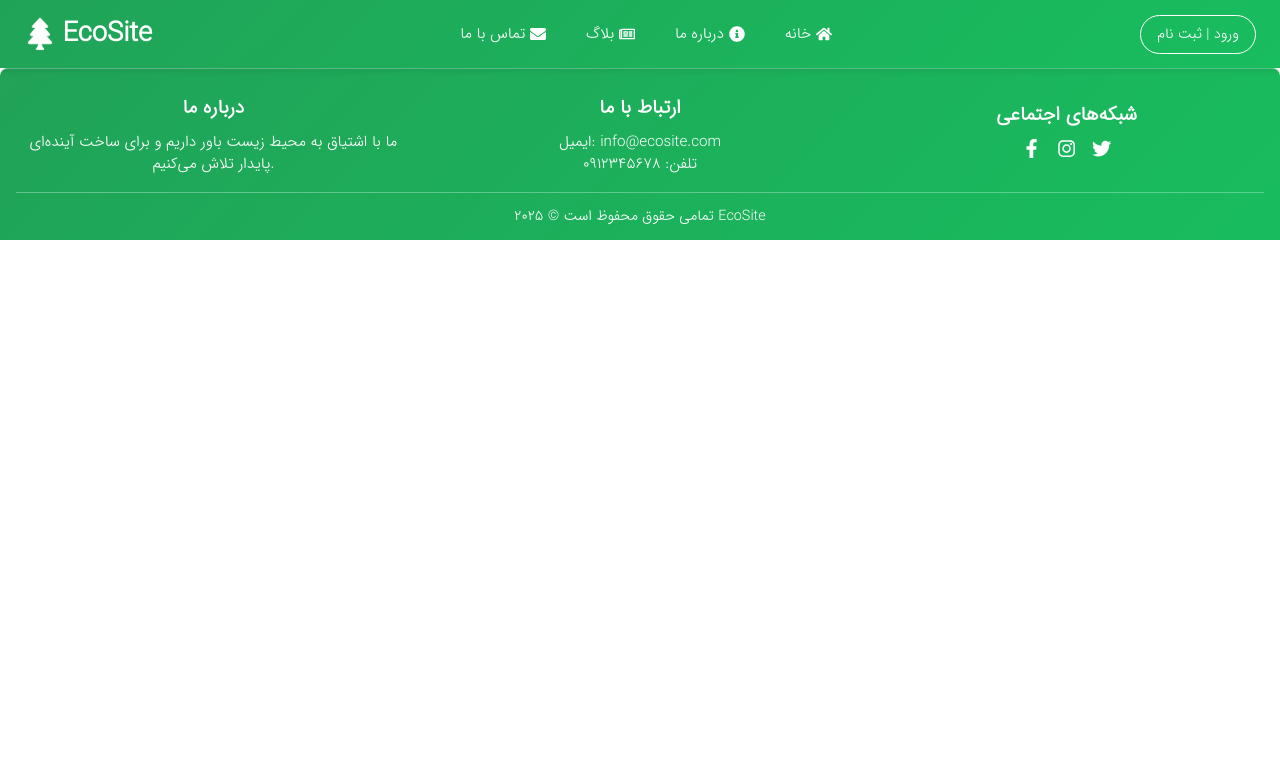
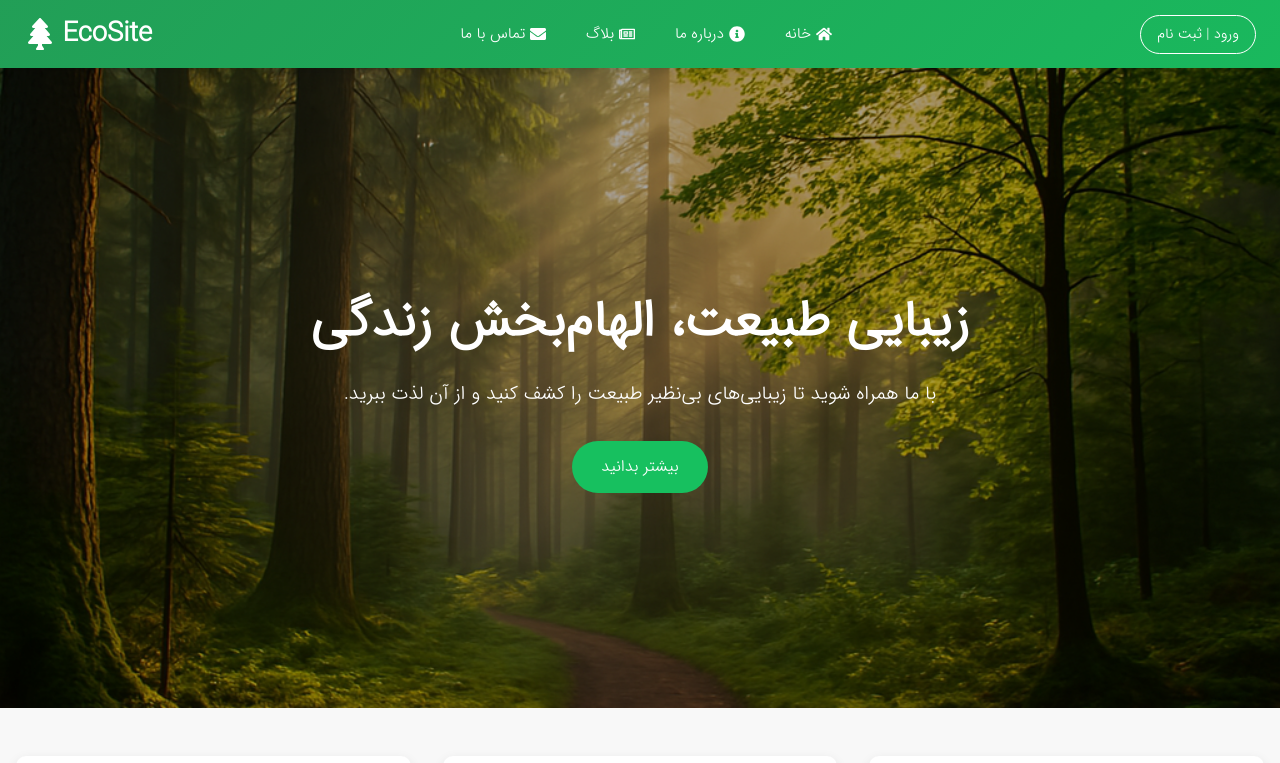
Before and after one commit to setareEzabadi/environment, a Next.js app: page / in a window 1280 px wide. Shown: the top 763 px of the page. Built offline with nearby package versions, Linux system fonts and the light colour scheme.

Commit message:
Update index.js

```diff
--- a/src/pages/index.js
+++ b/src/pages/index.js
@@ -1,8 +1,10 @@
 import styles from "@/styles/Home.module.css";
+import LandingPage from "../../components/LandingPage/LandingPage";
 
 export default function Home() {
   return (
     <>
+      <LandingPage />
     </>
   );
 }
```
